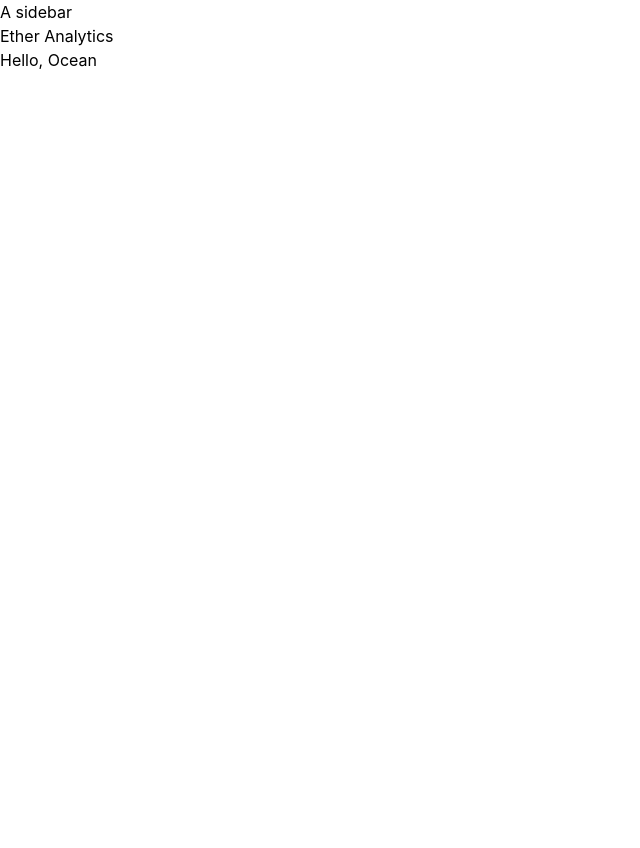
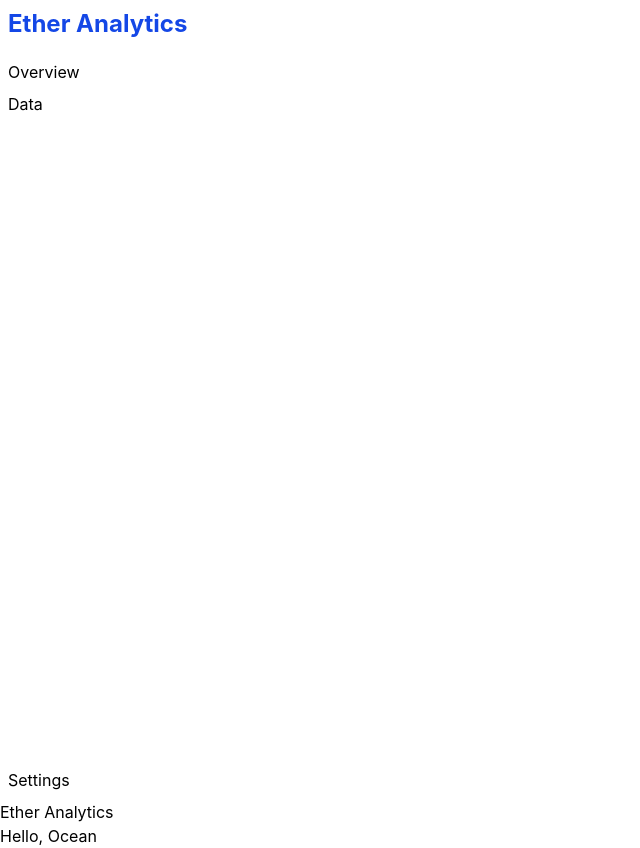
Before and after one commit to BlueOceanVale/ether-analytics, a React (Vite) app: page / in a window 1280 px wide. Shown: the whole page, without its empty margins (0-640 px from the left). Before the commit the page ends 800 px from the top, so only its background shows below. Built offline with nearby package versions, Linux system fonts and the light colour scheme.

Commit message:
fix: sidebar

```diff
--- a/src/components/layout/Sidebar.tsx
+++ b/src/components/layout/Sidebar.tsx
@@ -1,5 +1,18 @@
 export default function Sidebar() {
     return (
-    <p>A sidebar</p>
+        <div className="flex flex-col h-screen mr-0 p-2">
+            <h1 className="font-bold text-2xl text-blue-700 mb-5">Ether Analytics</h1>
+            <ul className="flex-1 flex flex-col gap-2">
+                <li>
+                    <a href="#">Overview</a>
+                </li>
+                <li>
+                    <a href="#">Data</a>
+                </li>
+                <li className="mt-auto">
+                    <a href="#">Settings</a>
+                </li>
+            </ul>
+        </div>
     )
 }
```
